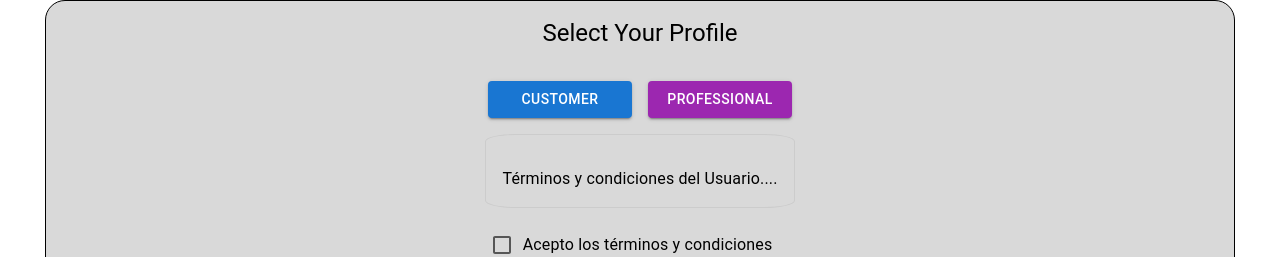
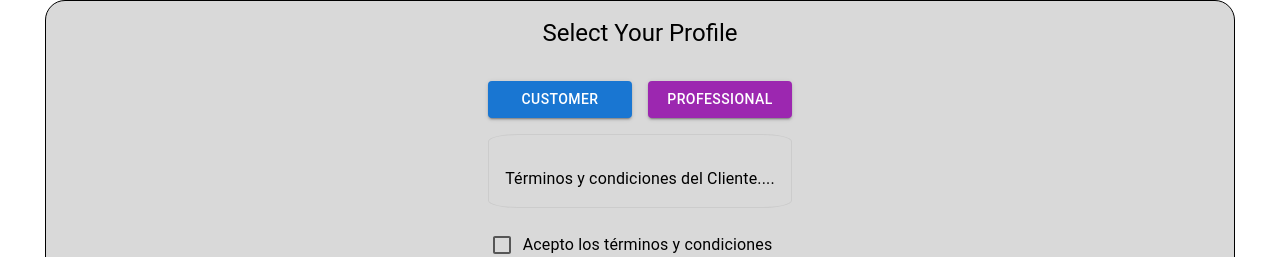
Before and after one commit to CrisLomasUnsam/quickfix-front, a React (Vite) app: page / in a window 1280 px wide. Both pictures are taken after a click on the button "CUSTOMER". Shown: the top 257 px of the page. Built offline with nearby package versions, Linux system fonts and the light colour scheme.

Commit message:
arreglos

```diff
--- a/src/views/pages/UserSelectionPage.tsx
+++ b/src/views/pages/UserSelectionPage.tsx
@@ -3,12 +3,19 @@ import { FormContainer } from "../components/containers/FormContainer";
 import { Button, Typography, Checkbox, FormControlLabel, Box } from "@mui/material";
 import { useNavigate } from "react-router";
 
+type UserType = "customer" | "professional";
+
+const USER_TYPES: { CUSTOMER: UserType; PROFESSIONAL: UserType } = {
+    CUSTOMER: "customer",
+    PROFESSIONAL: "professional",
+};
+
 const UserSelectionPage = () => {
-    const [selectedType, setSelectedType] = useState<"user" | "professional" | null>(null);
+    const [selectedType, setSelectedType] = useState<UserType | null>(null);
     const [termsAccepted, setTermsAccepted] = useState(false);
     const navigate = useNavigate();
 
-    const manageSelection = (type: "user" | "professional") => {
+    const manageSelection = (type: UserType) => {
         setSelectedType(type);
         setTermsAccepted(false); // Resetea el checkbox si se cambia la opción
     };
@@ -27,34 +34,46 @@ const UserSelectionPage = () => {
             <Typography variant="h5" align="center">Select Your Profile</Typography>
 
             <Box sx={{ display: "flex", justifyContent: "center", gap: 2, marginTop: "1rem"}}>
-                <Button variant="contained" color="primary" onClick={() => manageSelection("user")}sx={{ flex: 1, minWidth: "9rem", maxWidth: "12rem" }}>
+                <Button
+                    variant="contained"
+                    color="primary"
+                    onClick={() => manageSelection(USER_TYPES.CUSTOMER)}
+                    sx={{ flex: 1, minWidth: "9rem", maxWidth: "12rem" }}
+                >
                     Customer
                 </Button>
-                <Button variant="contained" color="secondary" onClick={() => manageSelection("professional")}sx={{ flex: 1, minWidth: "9rem", maxWidth: "12rem" }}>
+                <Button
+                    variant="contained"
+                    color="secondary"
+                    onClick={() => manageSelection(USER_TYPES.PROFESSIONAL)}
+                    sx={{ flex: 1, minWidth: "9rem", maxWidth: "12rem" }}
+                >
                     Professional
                 </Button>
             </Box>
 
             {selectedType && (
                 <>
-                    <Box sx={{maxHeight:"10rem",overflow:"auto",padding:"1rem",border:"1px solid #ccc",borderRadius:"10%"}}>
-
+                    <Box sx={{ maxHeight: "10rem", overflow: "auto", padding: "1rem", border: "1px solid #ccc", borderRadius: "10%" }}>
                         <Typography variant="body1" sx={{ textAlign: "center", marginTop: "1rem" }}>
-                            {selectedType === "user"
-                                ? "Términos y condiciones del Usuario...."
+                            {selectedType === USER_TYPES.CUSTOMER
+                                ? "Términos y condiciones del Cliente...."
                                 : "Términos y condiciones del Profesional"
                             }
                         </Typography>
-
                     </Box>
-
 
                     <FormControlLabel
                         control={<Checkbox checked={termsAccepted} onChange={(e) => setTermsAccepted(e.target.checked)} />}
                         label="Acepto los términos y condiciones"
                     />
 
-                    <Button variant="contained" color="success" onClick={manageContinue}sx={{ flex: 1, minWidth: "9rem", maxWidth: "12rem" }}>
+                    <Button
+                        variant="contained"
+                        color="success"
+                        onClick={manageContinue}
+                        sx={{ flex: 1, minWidth: "9rem", maxWidth: "12rem" }}
+                    >
                         Continue
                     </Button>
                 </>
```
